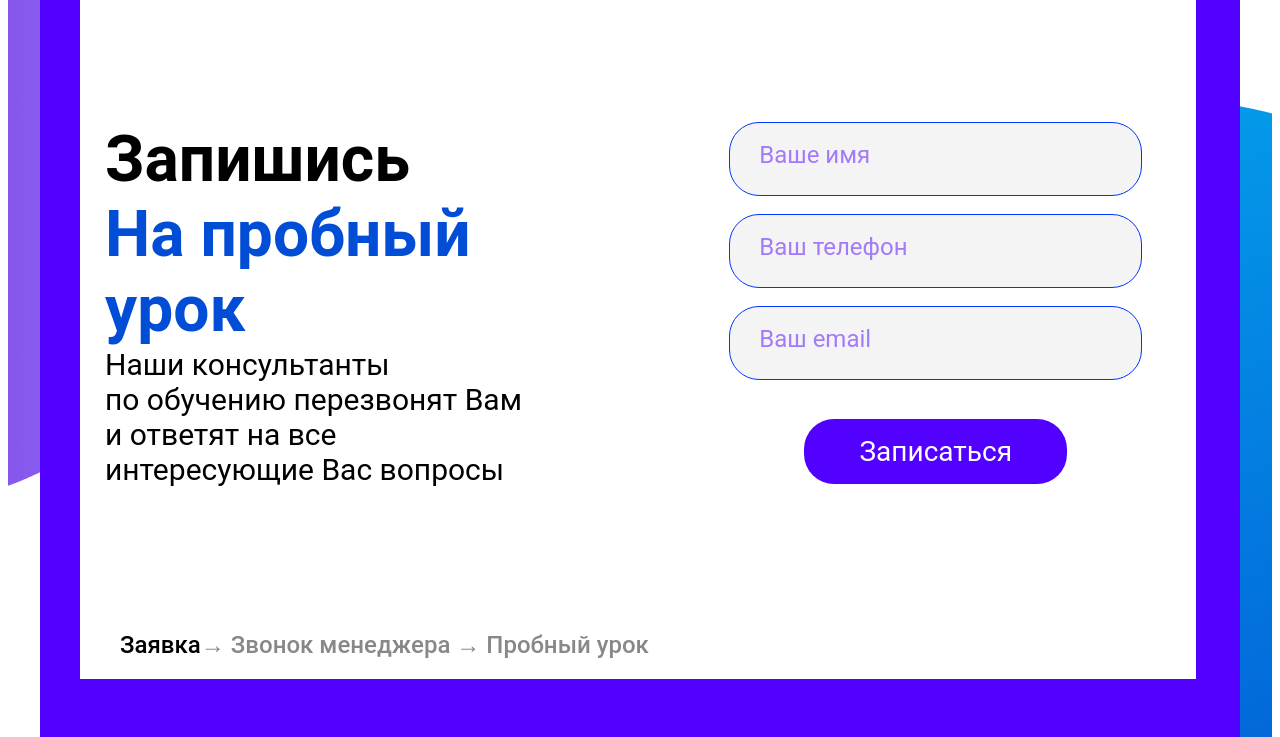
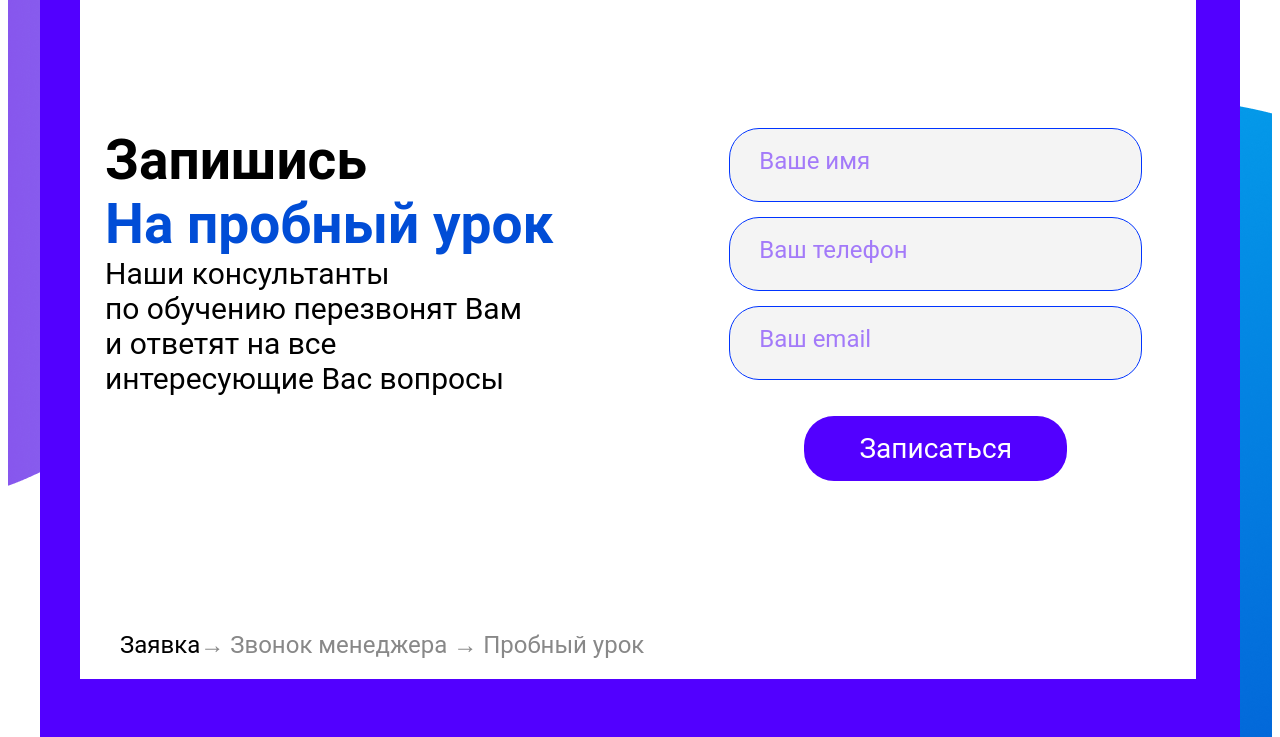
Before and after one commit to fedor11235/ChildrenKnow, a Vue app in the folder frontend/: page / in a window 1280 px wide. Shown: the part 4540-5277 px from the top of the page. Built offline with nearby package versions, Linux system fonts and the light colour scheme; a web font is replaced by a local one.

Commit message:
Brought out the fonts.

```diff
--- a/frontend/src/components/ContactBoard/ContactBoard.vue
+++ /dev/null
@@ -1,160 +0,0 @@
-<template lang="pug">
-
-.contact-board
-    .contact-board__coutainer
-      .contact-board_centered-vertically
-        .contact-board_centered-horizontally
-          .contact-board__info
-            .contact-board__title Запишись
-            .contact-board__subtitle На пробный урок
-            .contact-board__text Наши консультанты <br>
-              | по обучению перезвонят Вам <br>
-              | и ответят на все <br>
-              | интересующие Вас вопросы
-          .contact-board__form
-
-                form
-                input.contact-board__input(placeholder="Ваше имя")
-                input.contact-board__input(placeholder="Ваш телефон")
-                input.contact-board__input.contact-board_margin-bottom(
-                    placeholder="Ваш email"
-                )
-
-                button.contact-board__button Записаться
-    span.contact-board__under-the-text Заявка
-      span.contact-board_color-grey → Звонок менеджера → Пробный урок
-  img.contact-board__img1(src="static/Vector3.png")
-  img.contact-board__img2(src="static/Vector4.png")
-</template>
-
-<style>
-
-.block-recording {
-  position: relative;
-  height: 950px;
-}
-
-.contact-board {
-  width: 1200px;
-  height: 850px;
-  background-color: #5200ff;
-  margin: 80px auto;
-  position: relative;
-}
-
-.contact-board__coutainer {
-  display: table;
-  position: absolute;
-  width: 1116px;
-  height: 750px;
-  background-color: #ffffff;
-  margin: 40px;
-}
-
-.contact-board_centered-vertically {
-  display: table-cell;
-  vertical-align: middle;
-}
-
-.contact-board_centered-horizontally {
-  display: flex;
-}
-
-.contact-board__title {
-  font: normal bold 64px Roboto;
-  color: #000000;
-}
-
-.contact-board__subtitle {
-  font: normal bold 64px Roboto;
-  color: #014dd6;
-}
-
-.contact-board__text {
-  font: normal 30px Roboto;
-  color: #000000;
-}
-
-.contact-board__info {
-  width: 50%;
-  margin: 0 auto;
-  margin-left: 25px;
-}
-
-.contact-board__form {
-  display: flex;
-  width: 50%;
-  margin: 0 auto;
-  margin-left: 50px;
-  justify-content: center;
-
-  flex-wrap: wrap;
-}
-
-.contact-board__input {
-  background: #f4f4f4;
-  border: 1px solid #0034ff;
-  box-sizing: border-box;
-  border-radius: 30px;
-  width: 413px;
-  height: 74px;
-  margin-bottom: 15px;
-  caret-color: transparent;
-}
-
-.contact-board__input::placeholder {
-  font: normal 24px Roboto;
-  color: #a37af9;
-  padding-left: 27px;
-}
-
-.contact-board__button {
-  width: 263px;
-  height: 65px;
-  background: #5200ff;
-  border-radius: 30px;
-  border: none;
-  font: normal 28px Roboto;
-
-  color: #ffffff;
-
-  cursor: pointer;
-}
-
-.contact-board__button:active {
-  background: #00befd;
-}
-
-.contact-board__under-the-text {
-  position: absolute;
-  bottom: 80px;
-  left: 80px;
-  font: normal 500 24px Roboto;
-
-  font: normal 500 24px Roboto;
-
-  color: #000000;
-}
-
-.contact-board_color-grey {
-  color: #888888;
-}
-
-.contact-board__img1 {
-  position: absolute;
-  left: 0;
-  top: -83px;
-  z-index: -1;
-}
-
-.contact-board__img2 {
-  position: absolute;
-  right: 0;
-  bottom: 0;
-  z-index: -1;
-}
-
-.contact-board_margin-bottom {
-  margin-bottom: 36px;
-}
-</style>
--- /dev/null
+++ b/frontend/src/components/ContactBoard/VContactBoard.vue
@@ -0,0 +1,110 @@
+<template lang="pug">
+.contact-board
+  .contact-board__coutainer
+    .contact-board_centered-vertically
+      .contact-board_centered-horizontally
+        .contact-board__info
+          .html__title_black Запишись
+          .html__title_blue На пробный урок
+          .html__main-text_black Наши консультанты <br>
+            | по обучению перезвонят Вам <br>
+            | и ответят на все <br>
+            | интересующие Вас вопросы
+        .contact-board__form
+          form
+          input.contact-board__input(placeholder="Ваше имя")
+          input.contact-board__input(placeholder="Ваш телефон")
+          input.contact-board__input.contact-board_margin-bottom(
+            placeholder="Ваш email"
+          )
+
+          button.contact-board__button.html__text_white Записаться
+  span.contact-board__under-the-text.html__subtext_black Заявка
+    span.contact-board_color-grey.html__subtext_grey → Звонок менеджера → Пробный урок
+</template>
+
+<style>
+.contact-board {
+  width: 1200px;
+  height: 850px;
+  background-color: #5200ff;
+  margin: 80px auto;
+  position: relative;
+}
+
+.contact-board__coutainer {
+  display: table;
+  position: absolute;
+  width: 1116px;
+  height: 750px;
+  background-color: #ffffff;
+  margin: 40px;
+}
+
+.contact-board_centered-vertically {
+  display: table-cell;
+  vertical-align: middle;
+}
+
+.contact-board_centered-horizontally {
+  display: flex;
+}
+
+.contact-board__info {
+  width: 50%;
+  margin: 0 auto;
+  margin-left: 25px;
+}
+
+.contact-board__form {
+  display: flex;
+  width: 50%;
+  margin: 0 auto;
+  margin-left: 50px;
+  justify-content: center;
+
+  flex-wrap: wrap;
+}
+
+.contact-board__input {
+  background: #f4f4f4;
+  border: 1px solid #0034ff;
+  box-sizing: border-box;
+  border-radius: 30px;
+  width: 413px;
+  height: 74px;
+  margin-bottom: 15px;
+  caret-color: transparent;
+}
+
+.contact-board__input::placeholder {
+  font: normal 24px Roboto;
+  color: #a37af9;
+  padding-left: 27px;
+}
+
+.contact-board__button {
+  width: 263px;
+  height: 65px;
+  background: #5200ff;
+  border-radius: 30px;
+  border: none;
+
+  cursor: pointer;
+}
+
+.contact-board__button:active {
+  background: #00befd;
+}
+
+.contact-board__under-the-text {
+  position: absolute;
+  bottom: 80px;
+  left: 80px;
+}
+
+
+.contact-board_margin-bottom {
+  margin-bottom: 36px;
+}
+</style>
--- a/frontend/src/components/Footer/VFooter.vue
+++ b/frontend/src/components/Footer/VFooter.vue
@@ -1,17 +1,17 @@
 <template lang="pug">
 .block-footer
   .block-footer__coutainer
-    ul.block-footer__info О школе
-      li.block-footer__text Отзывы
-      li.block-footer__text Вопросы и ответы
-      li.block-footer__text Контактные данные
+    ul.block-footer__info.html__main-text_white О школе
+      li.block-footer__text.html__subtext_white Отзывы
+      li.block-footer__text.html__subtext_white Вопросы и ответы
+      li.block-footer__text.html__subtext_white Контактные данные
 
-    ul.block-footer__info Контакты
-      li.block-footer__text f.avdeev@list.ru
-      li.block-footer__text +7 9027369322
-      li.block-footer__text WatsApp
-      li.block-footer__text Viber
-      li.block-footer__text Telegram
+    ul.block-footer__info.html__main-text_white Контакты
+      li.block-footer__text.html__subtext_white f.avdeev@list.ru
+      li.block-footer__text.html__subtext_white +7 9027369322
+      li.block-footer__text.html__subtext_white WatsApp
+      li.block-footer__text.html__subtext_white Viber
+      li.block-footer__text.html__subtext_white Telegram
 
   img.block-footer__img1(src="static/Vector3.png")
   img.block-footer__img2(src="static/Vector4.png")
@@ -48,14 +48,7 @@
 
 .block-footer__info {
   margin: 20px;
-  color: #ffffff;
-  font: normal 30px Roboto;
-}
 
-.block-footer__info {
-  margin: 20px;
-  font: normal 30px Roboto;
-  color: #ffffff;
 }
 
 .block-footer__text {
--- a/frontend/src/components/Recording/VRecording.vue
+++ b/frontend/src/components/Recording/VRecording.vue
@@ -1,31 +1,21 @@
 <template lang="pug">
 .block-recording#block-recording
-  .contact-board
-    .contact-board__coutainer
-      .contact-board_centered-vertically
-        .contact-board_centered-horizontally
-          .contact-board__info
-            .contact-board__title Запишись
-            .contact-board__subtitle На пробный урок
-            .contact-board__text Наши консультанты <br>
-              | по обучению перезвонят Вам <br>
-              | и ответят на все <br>
-              | интересующие Вас вопросы
-          .contact-board__form
+  contact-board
 
-                form
-                input.contact-board__input(placeholder="Ваше имя")
-                input.contact-board__input(placeholder="Ваш телефон")
-                input.contact-board__input.contact-board_margin-bottom(
-                    placeholder="Ваш email"
-                )
+  img.block-recording__img1(src="static/Vector3.png")
+  img.block-recording__img2(src="static/Vector4.png")
+</template>
 
-                button.contact-board__button Записаться
-    span.contact-board__under-the-text Заявка
-      span.contact-board_color-grey → Звонок менеджера → Пробный урок
-  img.contact-board__img1(src="static/Vector3.png")
-  img.contact-board__img2(src="static/Vector4.png")
-</template>
+<script>
+import VContactBoard from "../ContactBoard/VContactBoard";
+
+export default {
+  components: {
+    "contact-board": VContactBoard,
+  },
+};
+</script>
+
 
 <style>
 
@@ -34,120 +24,14 @@
   height: 950px;
 }
 
-.contact-board {
-  width: 1200px;
-  height: 850px;
-  background-color: #5200ff;
-  margin: 80px auto;
-  position: relative;
-}
-
-.contact-board__coutainer {
-  display: table;
-  position: absolute;
-  width: 1116px;
-  height: 750px;
-  background-color: #ffffff;
-  margin: 40px;
-}
-
-.contact-board_centered-vertically {
-  display: table-cell;
-  vertical-align: middle;
-}
-
-.contact-board_centered-horizontally {
-  display: flex;
-}
-
-.contact-board__title {
-  font: normal bold 64px Roboto;
-  color: #000000;
-}
-
-.contact-board__subtitle {
-  font: normal bold 64px Roboto;
-  color: #014dd6;
-}
-
-.contact-board__text {
-  font: normal 30px Roboto;
-  color: #000000;
-}
-
-.contact-board__info {
-  width: 50%;
-  margin: 0 auto;
-  margin-left: 25px;
-}
-
-.contact-board__form {
-  display: flex;
-  width: 50%;
-  margin: 0 auto;
-  margin-left: 50px;
-  justify-content: center;
-
-  flex-wrap: wrap;
-}
-
-.contact-board__input {
-  background: #f4f4f4;
-  border: 1px solid #0034ff;
-  box-sizing: border-box;
-  border-radius: 30px;
-  width: 413px;
-  height: 74px;
-  margin-bottom: 15px;
-  caret-color: transparent;
-}
-
-.contact-board__input::placeholder {
-  font: normal 24px Roboto;
-  color: #a37af9;
-  padding-left: 27px;
-}
-
-.contact-board__button {
-  width: 263px;
-  height: 65px;
-  background: #5200ff;
-  border-radius: 30px;
-  border: none;
-  font: normal 28px Roboto;
-
-  color: #ffffff;
-
-  cursor: pointer;
-}
-
-.contact-board__button:active {
-  background: #00befd;
-}
-
-.contact-board__under-the-text {
-  position: absolute;
-  bottom: 80px;
-  left: 80px;
-  font: normal 500 24px Roboto;
-
-  font: normal 500 24px Roboto;
-
-  color: #000000;
-}
-
-.contact-board_color-grey {
-  color: #888888;
-}
-
-.contact-board__img1 {
+.block-recording__img1 {
   position: absolute;
   left: 0;
   top: -83px;
   z-index: -1;
 }
 
-.contact-board__img2 {
+.block-recording__img2 {
   position: absolute;
   right: 0;
   bottom: 0;
--- a/frontend/static/fonts.css
+++ b/frontend/static/fonts.css
@@ -8,6 +8,18 @@
     font: normal bold 55px Roboto;
     line-height: 64px;
     color: #fff;
+}
+
+.html__title_black {
+    font: normal bold 55px Roboto;
+    line-height: 64px;
+    color: #000;
+}
+
+.html__title_blue {
+    font: normal bold 55px Roboto;
+    line-height: 64px;
+    color: #014dd6;
 }
 
 .html__subtitle_white {
@@ -37,7 +49,17 @@
     color: #fff;
 }
 
+.html__subtext_white {
+    font: normal 24px Roboto;
+    color: #fff;
+}
+
 .html__subtext_black {
     font: normal 24px Roboto;
     color: #000;
 }
+
+.html__subtext_grey {
+    font: normal 24px Roboto;
+    color: #888888;
+}
```
